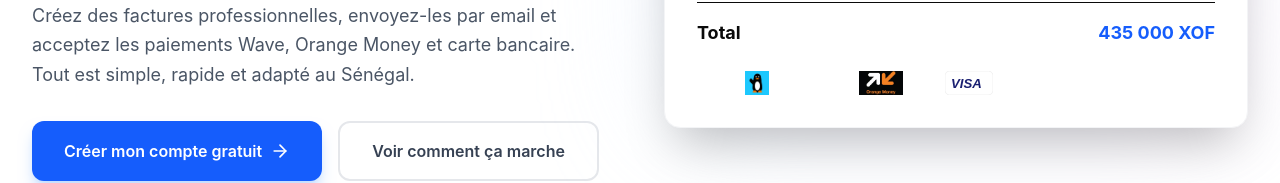
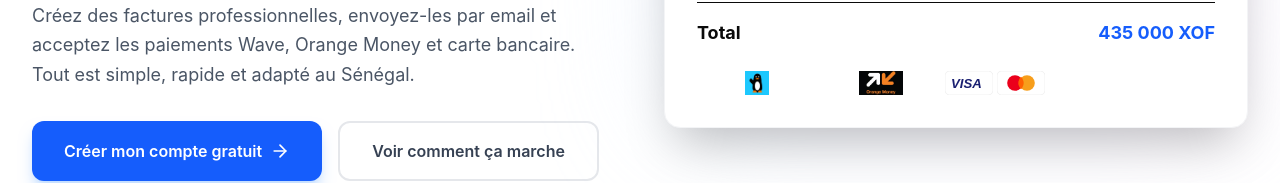
Before and after one commit to Minimum-Tech-Company/Na_Leer, a Next.js app: page / in a window 1280 px wide. Shown: the part 468-651 px from the top of the page. Built offline with nearby package versions, Linux system fonts and the light colour scheme.

Commit message:
fix: add Mastercard logo to dashboard preview

```diff
--- a/src/app/page.tsx
+++ b/src/app/page.tsx
@@ -164,6 +164,7 @@ export default function LandingPage() {
                   <WaveLogo className="h-6" />
                   <OrangeMoneyLogo className="h-6" />
                   <VisaLogo className="h-6" />
+                  <MastercardLogo className="h-6" />
                 </div>
               </div>
             </div>
```
